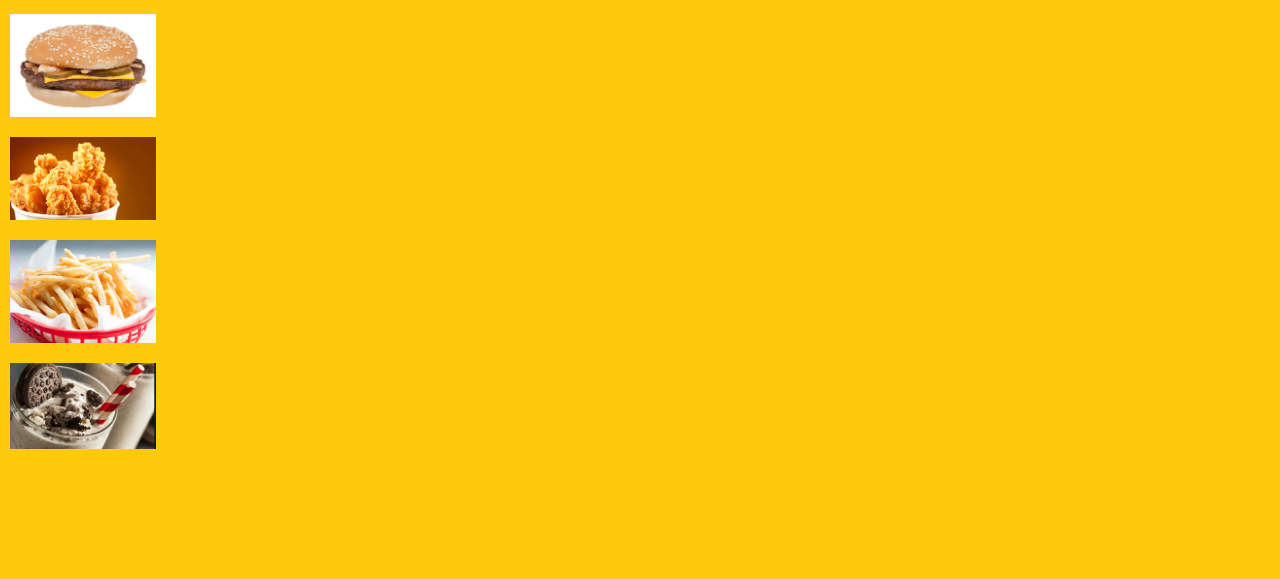
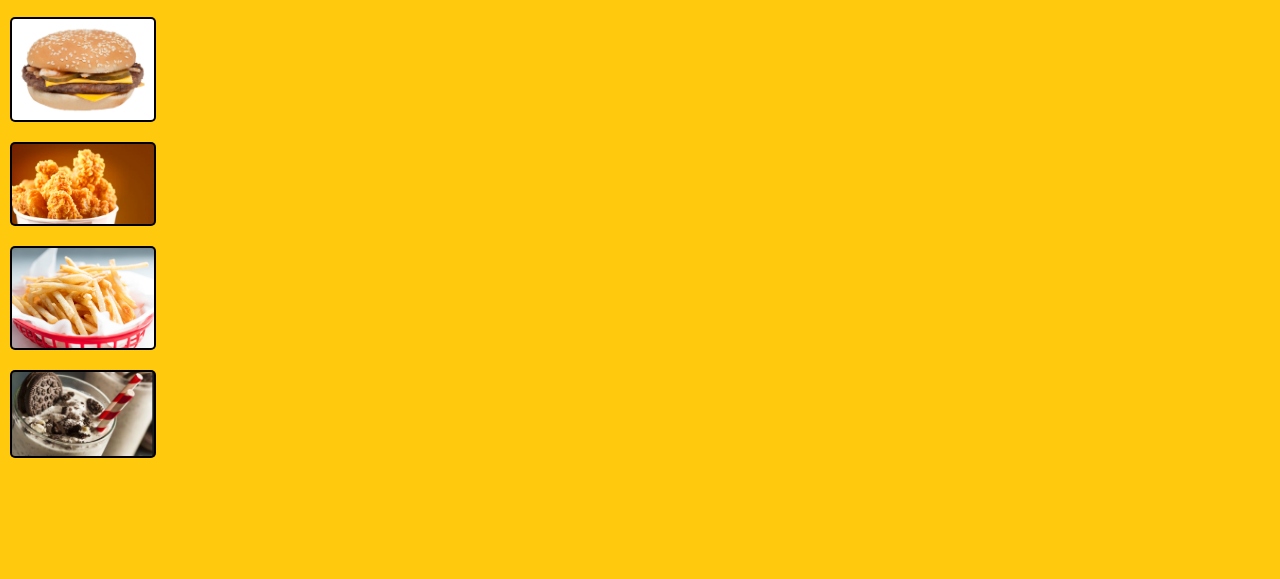
Before and after one commit to Kyle-Wakefield/mcdennis-review-board-client, a website built with webpack: page index.html in a window 1280 px wide. Shown: the part 221-800 px from the top of the page. Built offline with nearby package versions, Linux system fonts and the light colour scheme; files whose address does not match are found by name.

Commit message:
touch up visuals

```diff
--- a/assets/styles/index.scss
+++ b/assets/styles/index.scss
@@ -16,9 +16,12 @@ h2 {
 }
 
 img {
+  background-color: $plain-black;
+  border-radius: 5px;
   cursor: pointer;
   margin: 10px;
   max-height: 15%;
+  padding: 2px;
   width: auto;
 
   &:hover {
```
Also changed, not shown: favicon.ico.
